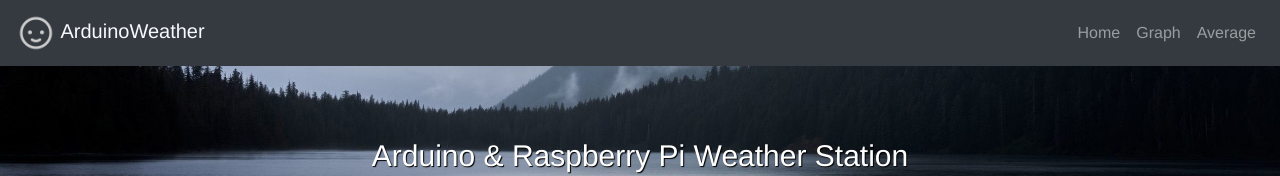
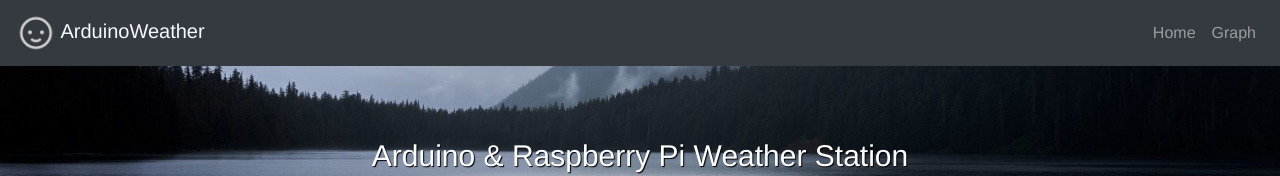
Before and after one commit to tijmenstor/arduinoweather-frontend, a Vue app in the folder frontend/: page / in a window 1280 px wide. Shown: the top 176 px of the page. Built offline with nearby package versions, Linux system fonts and the light colour scheme; no server answers.

Commit message:
Removal of average section. Maybe some other time.

```diff
--- a/frontend/src/components/HeaderNavBar.vue
+++ b/frontend/src/components/HeaderNavBar.vue
@@ -16,11 +16,11 @@
             <a class="nav-link" data-toggle="collapse" data-target="#screen-collapse">Graph</a>
           </router-link>
         </li>
-        <li class="nav-item">
+        <!-- <li class="nav-item">
           <router-link to="/average">
             <a class="nav-link" data-toggle="collapse" data-target="#screen-collapse">Average</a>
           </router-link>
-        </li>
+        </li> -->
       </ul>
     </div>
   </nav>
--- a/frontend/src/router.js
+++ b/frontend/src/router.js
@@ -17,12 +17,12 @@
       path: '/graph',
       name: 'graph',
       component: () => import('./views/GraphView.vue')
-    },
-    {
-      path: '/average',
-      name: 'average',
-      component: () => import('./views/AverageView.vue')
     }
+    // {
+    //   path: '/average',
+    //   name: 'average',
+    //   component: () => import('./views/AverageView.vue')
+    // }
     // {
     //   path: '*',
     //   name: '404',
```
